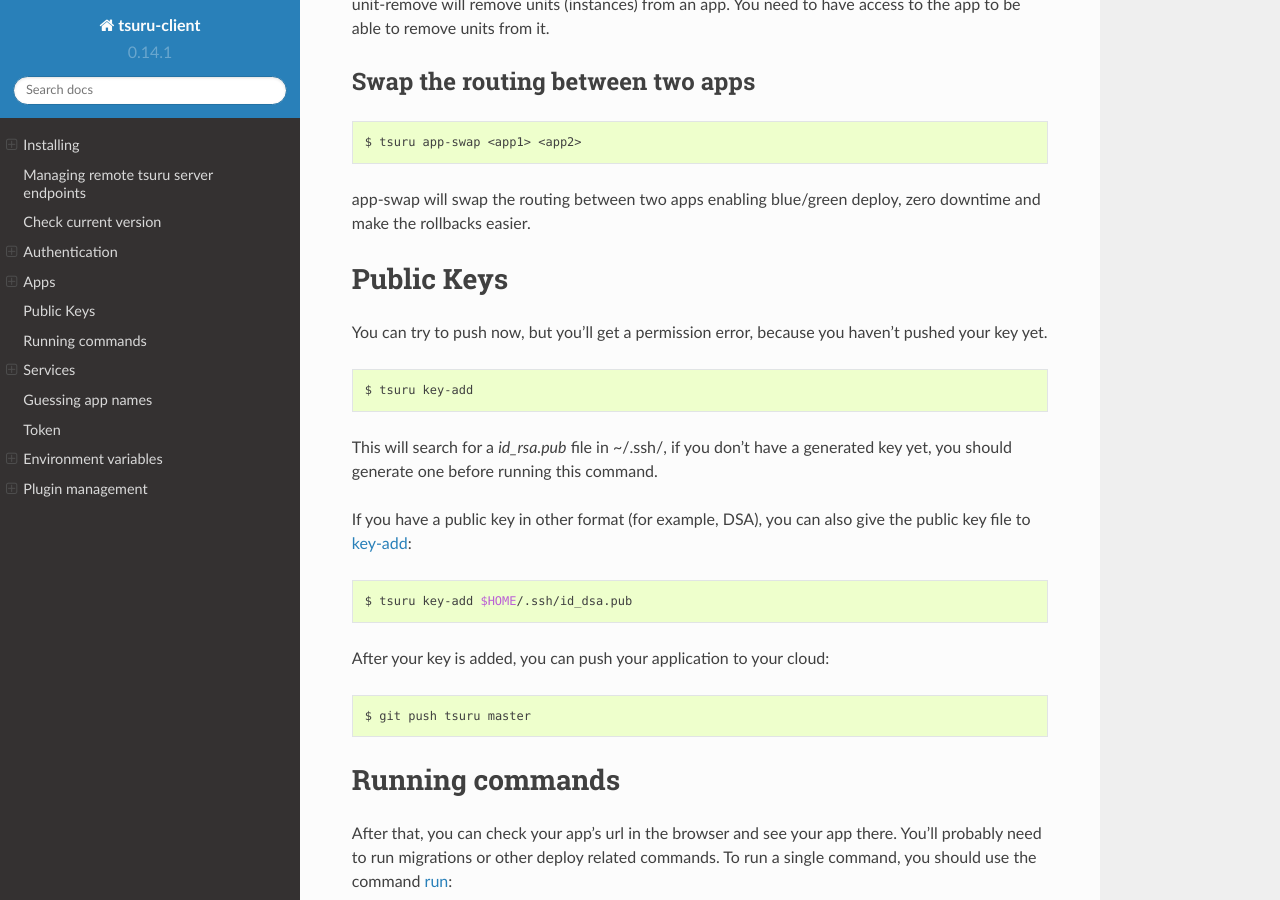
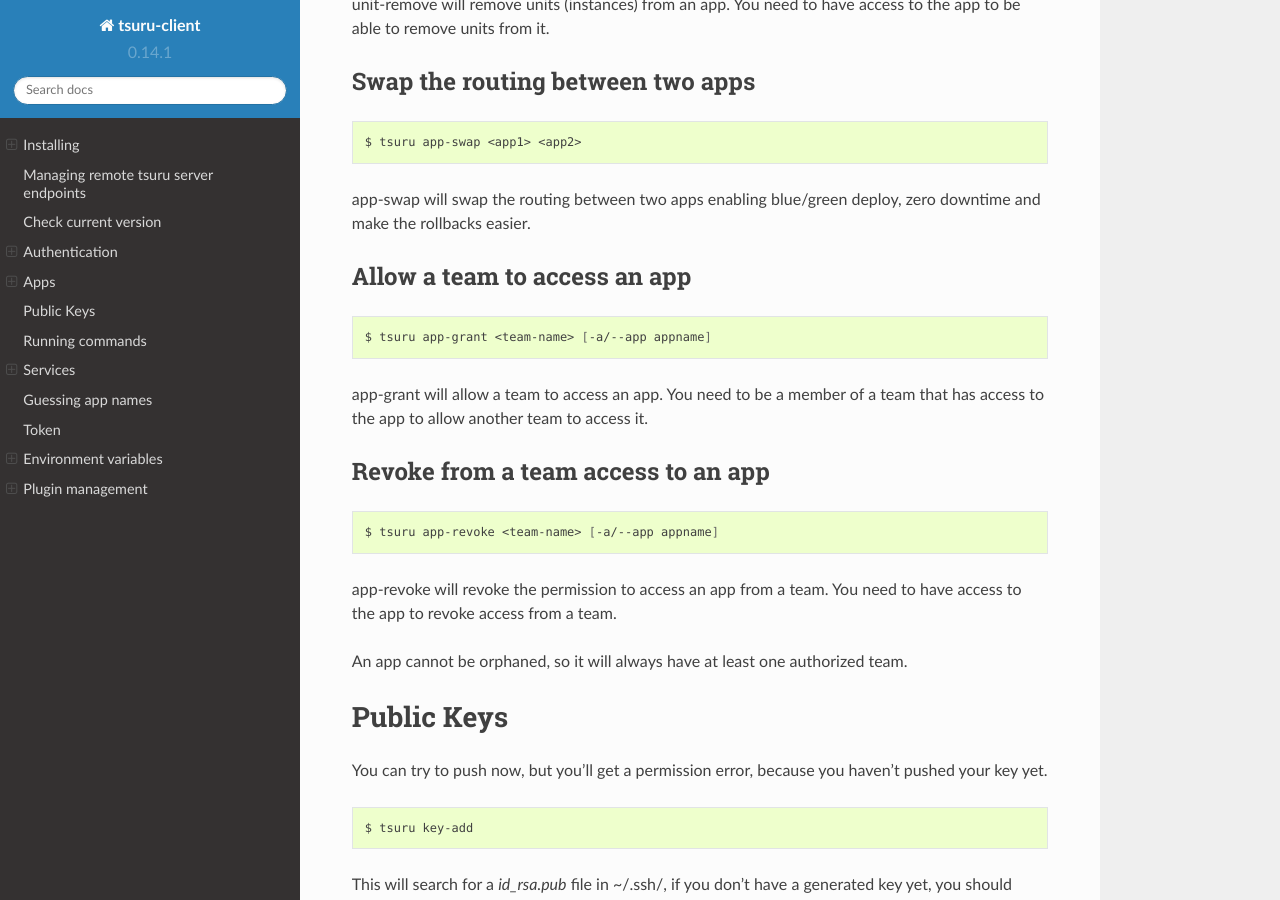
Before and after one commit to tsuru/tsuru-client, a Sphinx documentation site: the page built from docs/source/index.rst, in a window 1280 px wide and 900 px high, scrolled down 6587 px. Built offline with Sphinx 7.4.7 and the Read the Docs theme 2.0.0, drawn with Linux system fonts in a browser that asks for light colours.

Commit message:
add docs about app-grant and app-revoke.

```diff
--- a/docs/source/index.rst
+++ b/docs/source/index.rst
@@ -410,6 +410,30 @@ Swap the routing between two apps
 
 app-swap will swap the routing between two apps enabling blue/green deploy, zero downtime and make the rollbacks easier.
 
+Allow a team to access an app
+-----------------------------
+
+.. highlight:: bash
+
+::
+
+    $ tsuru app-grant <team-name> [-a/--app appname]
+
+app-grant will allow a team to access an app. You need to be a member of a team that has access to the app to allow another team to access it.
+
+Revoke from a team access to an app
+-----------------------------------
+
+.. highlight:: bash
+
+::
+
+    $ tsuru app-revoke <team-name> [-a/--app appname]
+
+app-revoke will revoke the permission to access an app from a team. You need to have access to the app to revoke access from a team.
+
+An app cannot be orphaned, so it will always have at least one authorized team.
+
 Public Keys
 ===========
 
```
